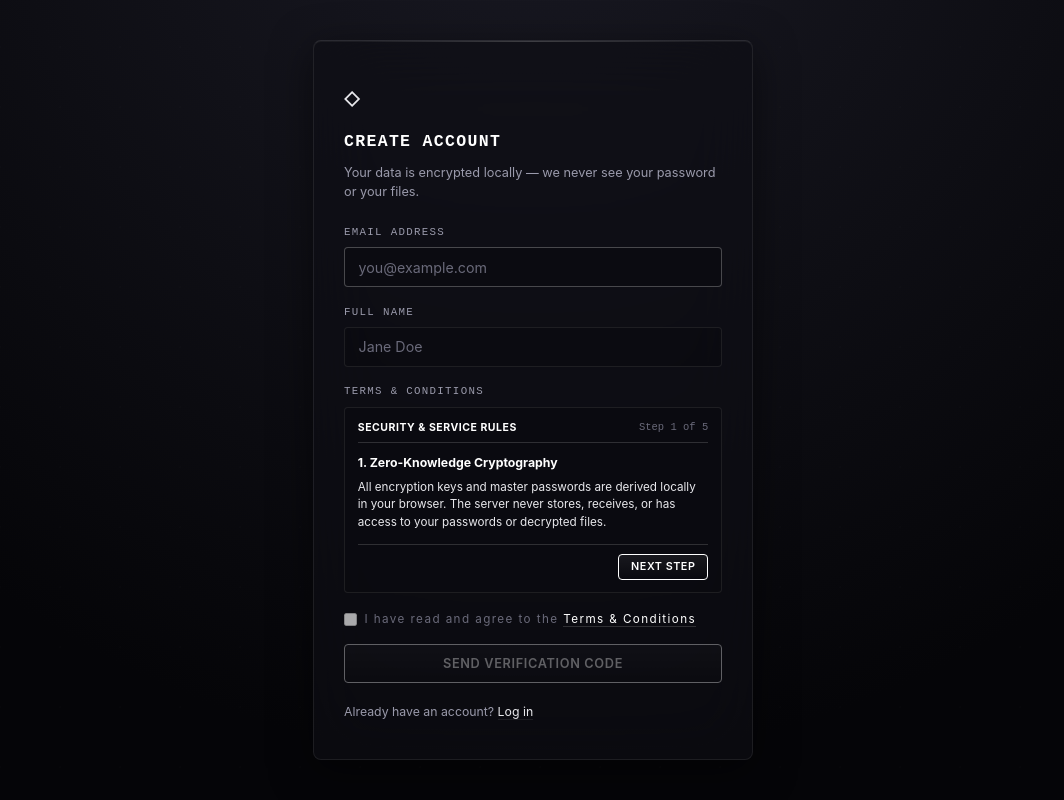
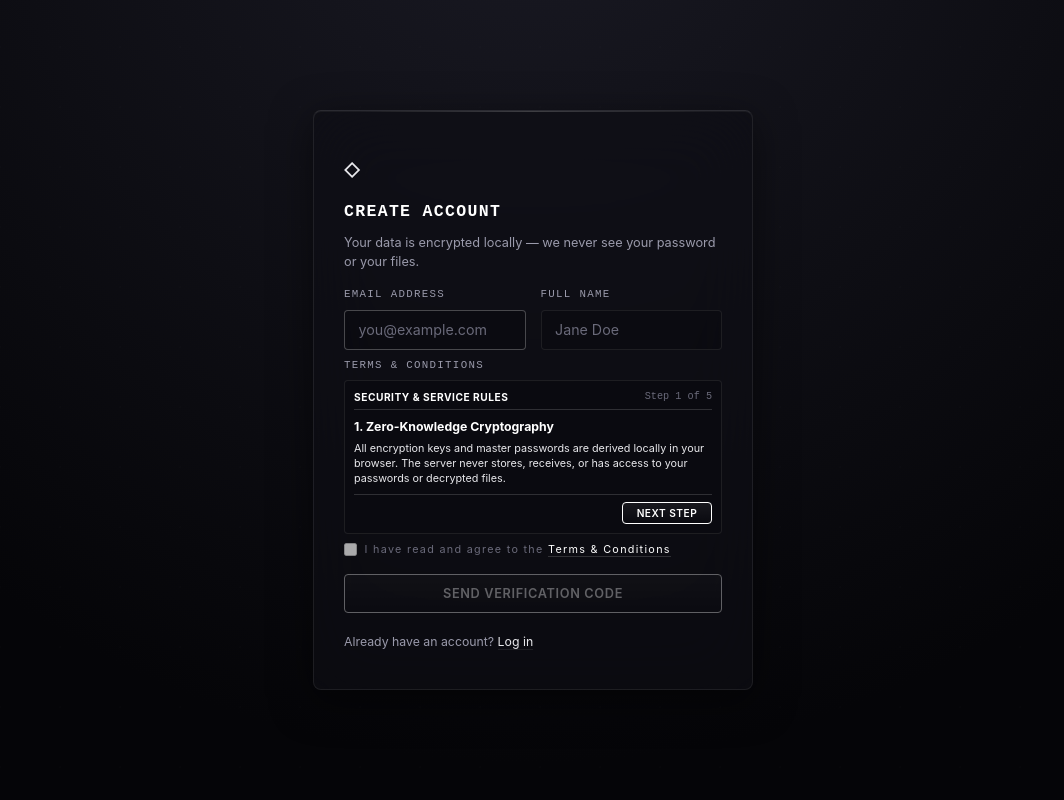
Before and after one commit to neerajsait/ZK-Vault, a Flask app: page /signup in a window 1280 px wide. Shown: the whole page, without its empty margins (107-1171 px from the left). Run offline with Flask 3, Linux system fonts and the light colour scheme; parts of the project's set-up code (start-up, migrations or seed data) failed here and were passed over; some libraries are stand-ins or nearby versions.

Commit message:
style: rearrange signup form layout to fit vertically without scrolling

```diff
--- a/templates/signup.html
+++ b/templates/signup.html
@@ -15,26 +15,28 @@
     <div class="auth-card">
         <div class="card-icon">◇</div>
         <h2>Create Account</h2>
-        <p class="card-subtitle">Your data is encrypted locally — we never see your password or your files.</p>
+        <p class="card-subtitle" style="margin-bottom: 1rem;">Your data is encrypted locally — we never see your password or your files.</p>
 
         <form id="signup-form" method="post" action="{{ url_for('request_signup_otp') }}">
             <input type="hidden" name="csrf_token" value="{{ csrf_token() }}">
-            <div class="form-group">
-                <label for="email">Email Address</label>
-                <input type="email" id="email" name="email" placeholder="you@example.com" required autofocus>
-            </div>
-            <div class="form-group">
-                <label for="name">Full Name</label>
-                <input type="text" id="name" name="name" placeholder="Jane Doe" required>
+            <div style="display: flex; gap: 1rem; margin-bottom: 0.5rem;">
+                <div class="form-group" style="flex: 1; margin-bottom: 0;">
+                    <label for="email">Email Address</label>
+                    <input type="email" id="email" name="email" placeholder="you@example.com" required autofocus>
+                </div>
+                <div class="form-group" style="flex: 1; margin-bottom: 0;">
+                    <label for="name">Full Name</label>
+                    <input type="text" id="name" name="name" placeholder="Jane Doe" required>
+                </div>
             </div>
 
-            <div class="form-group">
+            <div class="form-group" style="margin-bottom: 0.5rem;">
                 <label>Terms &amp; Conditions</label>
-                <div id="terms-wizard" style="border: 1px solid var(--border); border-radius: var(--radius); padding: 0.85rem; font-size: 0.78rem; line-height: 1.5; color: var(--text-secondary); background: var(--bg-input); position: relative; overflow: hidden; margin-bottom: 1rem;">
+                <div id="terms-wizard" style="border: 1px solid var(--border); border-radius: var(--radius); padding: 0.6rem; font-size: 0.72rem; line-height: 1.4; color: var(--text-secondary); background: var(--bg-input); position: relative; overflow: hidden; margin-bottom: 0.5rem;">
 
-                    <div style="display: flex; justify-content: space-between; align-items: center; margin-bottom: 0.75rem; border-bottom: 1px solid var(--border-light); padding-bottom: 0.4rem;">
-                        <span style="font-weight: bold; color: var(--white); text-transform: uppercase; font-size: 0.7rem; letter-spacing: 0.05em;">Security &amp; Service Rules</span>
-                        <span id="wizard-step-indicator" style="font-family: var(--font-mono); font-size: 0.7rem; color: var(--text-muted);">Step 1 of 5</span>
+                    <div style="display: flex; justify-content: space-between; align-items: center; margin-bottom: 0.5rem; border-bottom: 1px solid var(--border-light); padding-bottom: 0.3rem;">
+                        <span style="font-weight: bold; color: var(--white); text-transform: uppercase; font-size: 0.68rem; letter-spacing: 0.05em;">Security &amp; Service Rules</span>
+                        <span id="wizard-step-indicator" style="font-family: var(--font-mono); font-size: 0.68rem; color: var(--text-muted);">Step 1 of 5</span>
                     </div>
 
                     <div id="wizard-steps-container">
@@ -64,17 +66,17 @@
                         </div>
                     </div>
 
-                    <div style="display: flex; justify-content: flex-end; align-items: center; margin-top: 0.85rem; border-top: 1px solid var(--border-light); padding-top: 0.6rem;">
-                        <button type="button" id="wizard-next-btn" class="btn primary" style="padding: 0.35rem 0.75rem; font-size: 0.72rem; min-width: 90px; width: auto;" disabled>
+                    <div style="display: flex; justify-content: flex-end; align-items: center; margin-top: 0.5rem; border-top: 1px solid var(--border-light); padding-top: 0.5rem;">
+                        <button type="button" id="wizard-next-btn" class="btn primary" style="padding: 0.25rem 0.6rem; font-size: 0.68rem; min-width: 90px; width: auto;" disabled>
                             Next (3s)
                         </button>
                     </div>
                 </div>
             </div>
 
-            <div class="form-group" style="display: flex; align-items: center; gap: 0.5rem; margin-top: 1rem; margin-bottom: 1rem;">
+            <div class="form-group" style="display: flex; align-items: center; gap: 0.5rem; margin-top: 0.5rem; margin-bottom: 1rem;">
                 <input type="checkbox" id="agree-terms" disabled style="width: auto; cursor: pointer;">
-                <label for="agree-terms" style="margin-bottom: 0; font-size: 0.78rem; text-transform: none; font-family: var(--font-body); cursor: pointer; color: var(--text-muted);">
+                <label for="agree-terms" style="margin-bottom: 0; font-size: 0.72rem; text-transform: none; font-family: var(--font-body); cursor: pointer; color: var(--text-muted);">
                     I have read and agree to the <a href="{{ url_for('terms') }}" target="_blank" style="color: var(--white); border-bottom: 1px solid var(--border-light);">Terms &amp; Conditions</a>
                 </label>
             </div>
```
